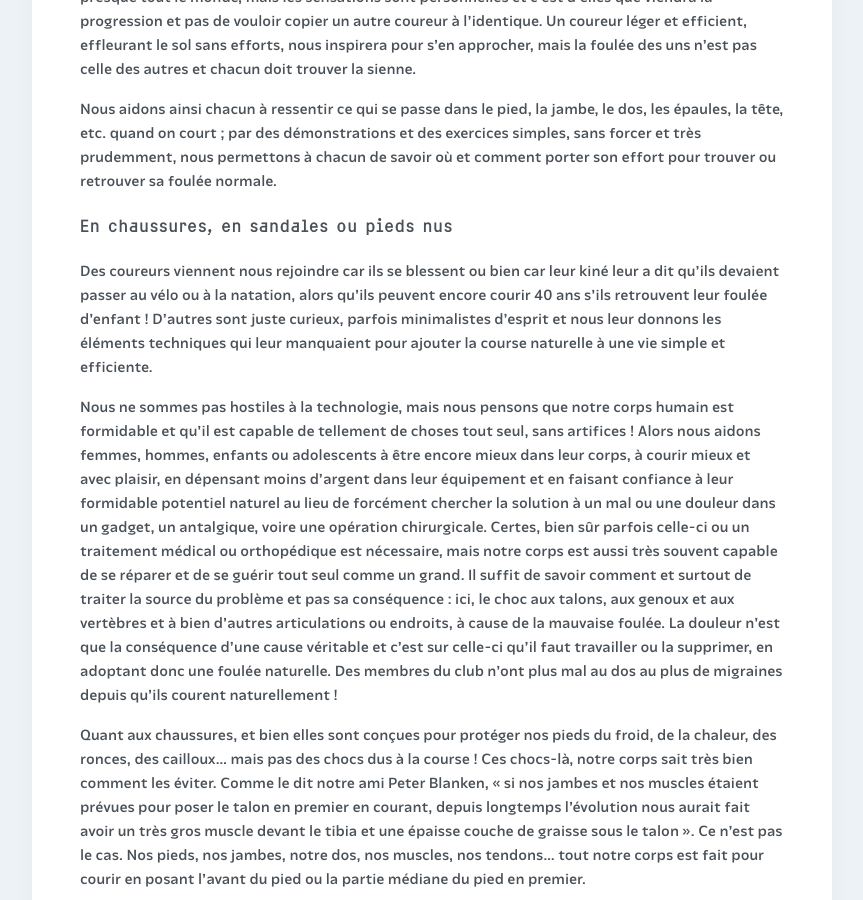
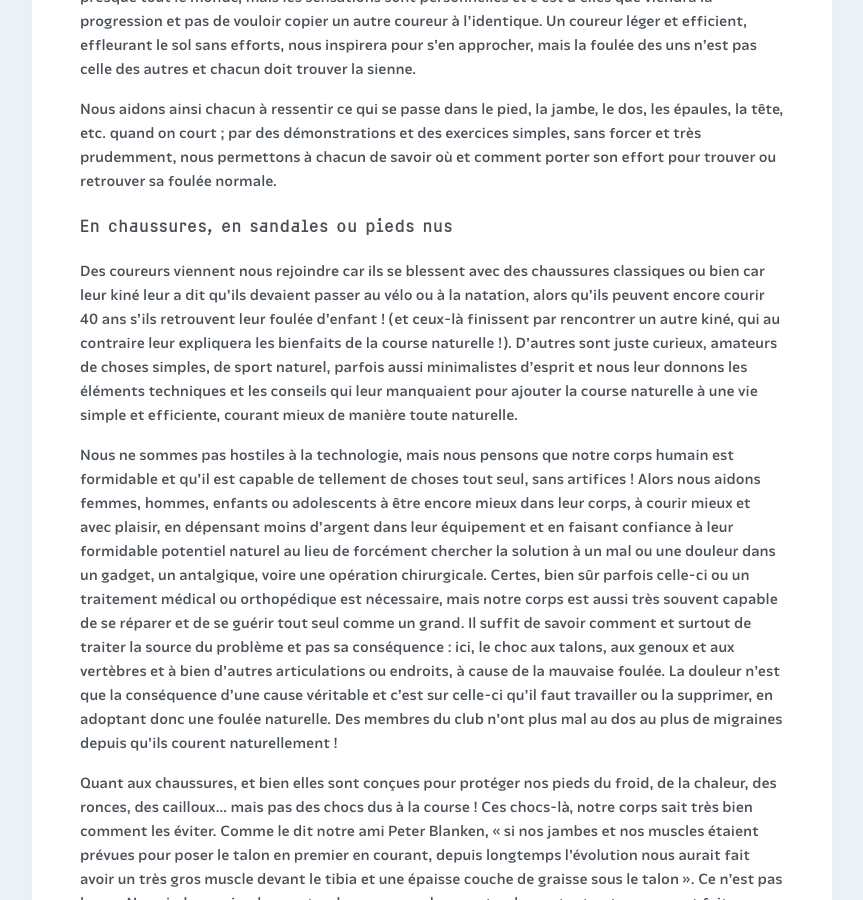
Before and after one commit to courirpaleo/courirpaleo.github.io, a Jekyll site: the page built from _pages-secondary/foulee-naturelle.md, in a window 1280 px wide and 900 px high, scrolled down 2258 px. Shown: the whole window, without its empty margins (208-1071 px from the left). Built offline with Jekyll 4.4.1, drawn with Linux system fonts in a browser that asks for light colours; some web fonts are replaced.

Commit message:
Update foulee-naturelle.md

```diff
--- a/_pages-secondary/foulee-naturelle.md
+++ b/_pages-secondary/foulee-naturelle.md
@@ -27,7 +27,7 @@ Nous aidons ainsi chacun à ressentir ce qui se passe dans le pied, la jambe, le
 
 ### En chaussures, en sandales ou pieds nus
 
-Des coureurs viennent nous rejoindre car ils se blessent ou bien car leur kiné leur a dit qu'ils devaient passer au vélo ou à la natation, alors qu'ils peuvent encore courir 40 ans s'ils retrouvent leur foulée d'enfant&nbsp;! D'autres sont juste curieux, parfois minimalistes d'esprit et nous leur donnons les éléments techniques qui leur manquaient pour ajouter la course naturelle à une vie simple et efficiente.
+Des coureurs viennent nous rejoindre car ils se blessent avec des chaussures classiques ou bien car leur kiné leur a dit qu'ils devaient passer au vélo ou à la natation, alors qu'ils peuvent encore courir 40 ans s'ils retrouvent leur foulée d'enfant&nbsp;! (et ceux-là finissent par rencontrer un autre kiné, qui au contraire leur expliquera les bienfaits de la course naturelle&nbsp;!). D'autres sont juste curieux, amateurs de choses simples, de sport naturel, parfois aussi minimalistes d'esprit et nous leur donnons les éléments techniques et les conseils qui leur manquaient pour ajouter la course naturelle à une vie simple et efficiente, courant mieux de manière toute naturelle.
 
 Nous ne sommes pas hostiles à la technologie, mais nous pensons que notre corps humain est formidable et qu'il est capable de tellement de choses tout seul, sans artifices&nbsp;! Alors nous aidons femmes, hommes, enfants ou adolescents à être encore mieux dans leur corps, à courir mieux et avec plaisir, en dépensant moins d'argent dans leur équipement et en faisant confiance à leur formidable potentiel naturel au lieu de forcément chercher la solution à un mal ou une douleur dans un gadget, un antalgique, voire une opération chirurgicale. Certes, bien sûr parfois celle-ci ou un traitement médical ou orthopédique est nécessaire, mais notre corps est aussi très souvent capable de se réparer et de se guérir tout seul comme un grand. Il suffit de savoir comment et surtout de traiter la source du problème et pas sa conséquence&nbsp;: ici, le choc aux talons, aux genoux et aux vertèbres et à bien d'autres articulations ou endroits, à cause de la mauvaise foulée. La douleur n'est que la conséquence d'une cause véritable et c'est sur celle-ci qu'il faut travailler ou la supprimer, en adoptant donc une foulée naturelle. Des membres du club n'ont plus mal au dos au plus de migraines depuis qu'ils courent naturellement&nbsp;!
 
```
